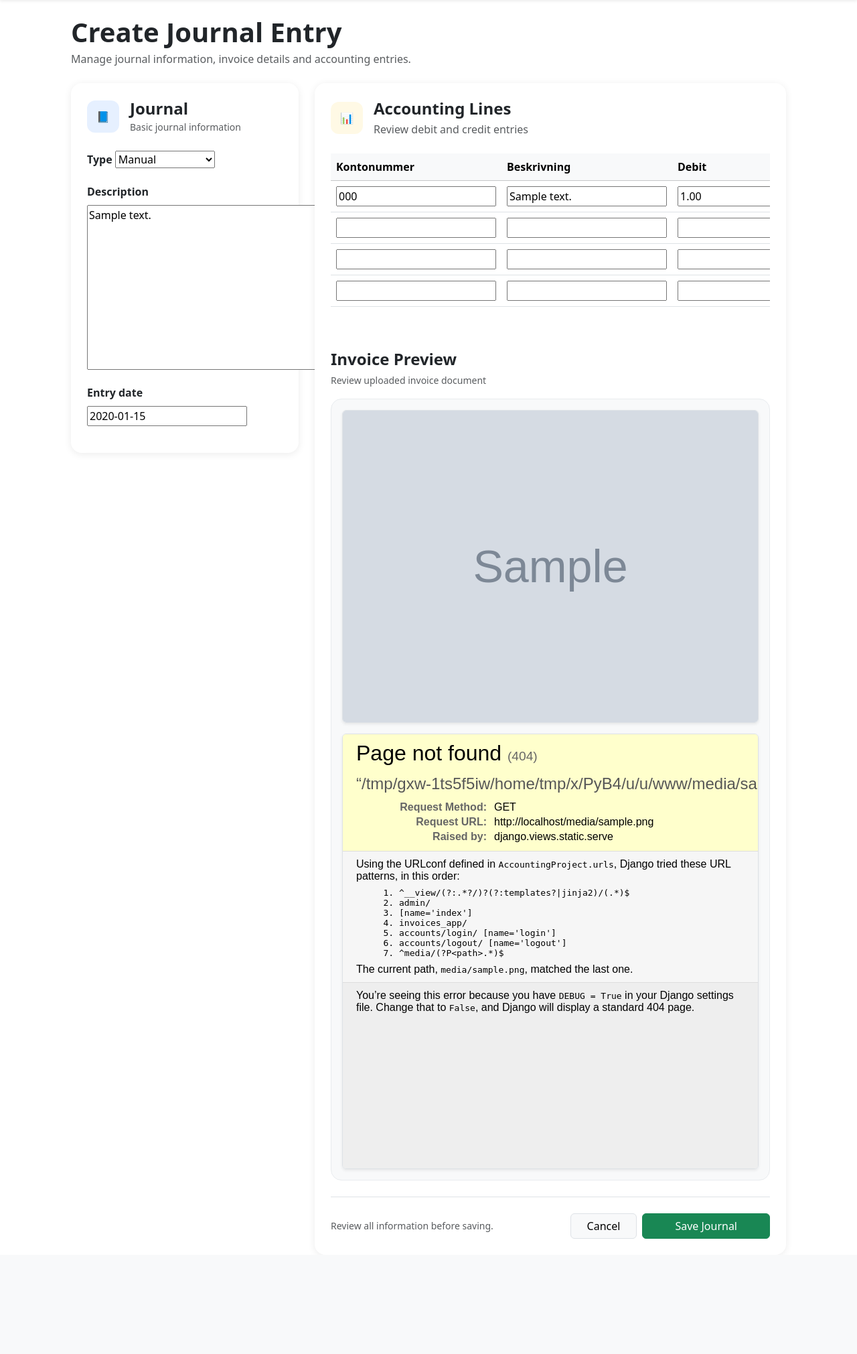
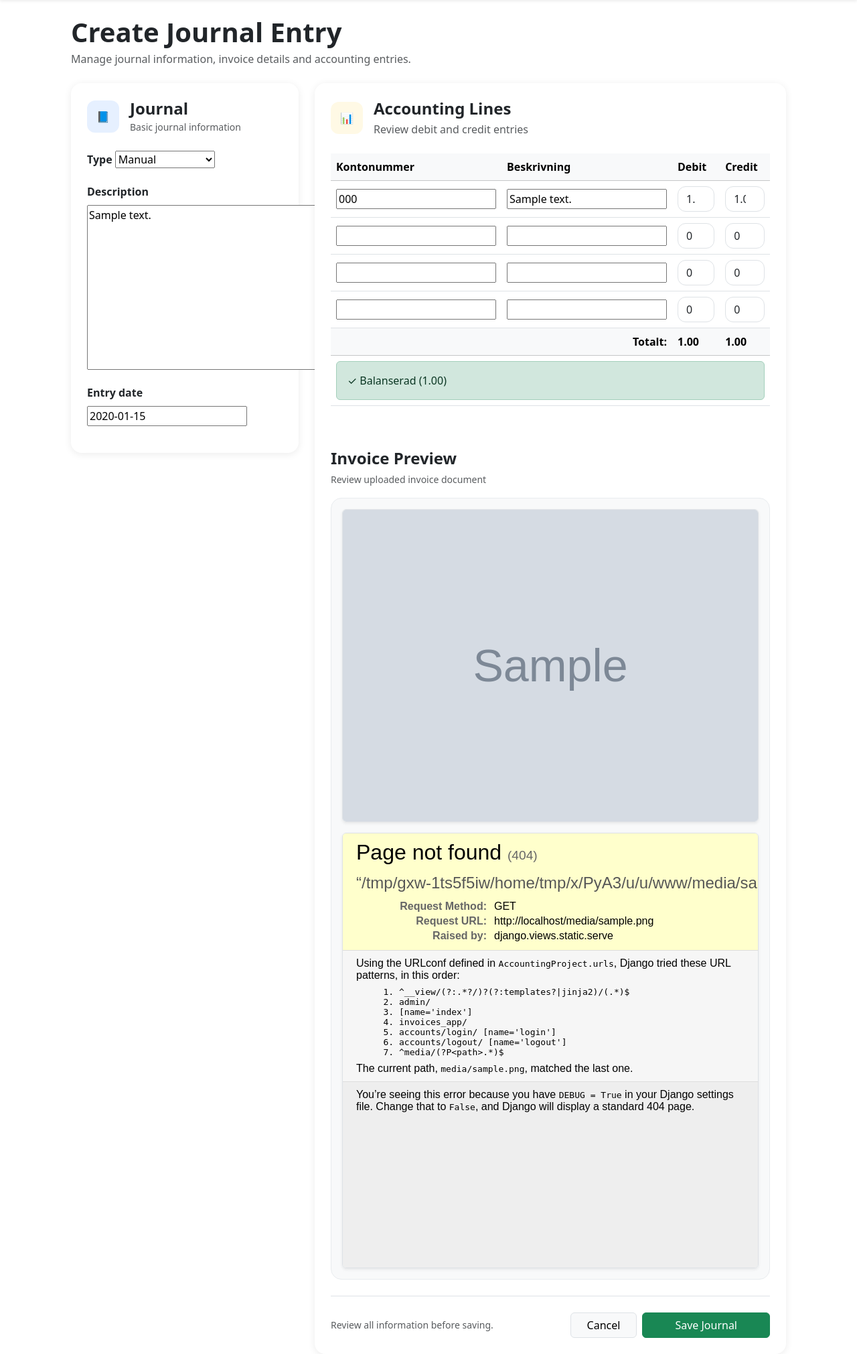
Before and after one commit to almalekbilal85-wq/accounting-ai-invoices, a Django app: page /invoices_app/journals/edit/1/ in a window 1280 px wide. Shown: the part 78-2099 px from the top of the page at 67% size. Before the commit the page ends 1927 px from the top, so only its background shows below. Run offline with Django 5.2, Linux system fonts and the light colour scheme; a user stored in the database is signed in; tables that the repository leaves empty hold one stand-in row (values such as "Sample post"); grey boxes marked "Sample" are stand-in pictures.

Commit message:
Add some features to bookkeeping table

```diff
--- a/invoices_app/forms.py
+++ b/invoices_app/forms.py
@@ -12,13 +12,21 @@ class AccountingLineForm(forms.ModelForm):
         model = AccountingLine
         fields = ["account_number", "description" , "debit", "credit"]
 
+
+
         widgets = {
             "account_number": forms.TextInput(
                 attrs={"class": "account-number-field"}
             ),
             "description": forms.TextInput(
-                attrs={"class": "account-description-field"}
+                attrs={"class": "account-description-field",
+                       "readonly": "readonly",
+                       "tabindex": "-1"}
             ),
+            "debit": forms.NumberInput(attrs={"value": 0,
+                                              "class": "form-control debit-field"}),
+            "credit": forms.NumberInput(attrs={"value": 0,
+                                               "class": "form-control credit-field"}),
         }
 
 AccountingLineFormSet = inlineformset_factory(
--- a/invoices_app/static/invoices_app/css/journal_form.css
+++ b/invoices_app/static/invoices_app/css/journal_form.css
@@ -40,3 +40,8 @@
 .page-header {
     margin-bottom: 1.5rem;
 }
+
+#save-journal-btn:disabled {
+    opacity: 0.5;
+    cursor: not-allowed;
+}
--- a/invoices_app/static/invoices_app/js/journal_form.js
+++ b/invoices_app/static/invoices_app/js/journal_form.js
@@ -192,6 +192,7 @@ document.addEventListener("DOMContentLoaded", function () {
                 });
 
             }
+            updateBalanceTotals()
 
         } catch (error) {
             console.error("AI extraction failed:", error);
@@ -325,3 +326,75 @@ document.addEventListener("DOMContentLoaded", function () {
     });
 
 });
+
+
+// Balanced feature under the table
+function updateBalanceTotals() {
+
+    let debitTotal = 0;
+    let creditTotal = 0;
+
+    document.querySelectorAll(".debit-field")
+        .forEach(field => {
+            debitTotal += parseFloat(field.value) || 0;
+        });
+
+    document.querySelectorAll(".credit-field")
+        .forEach(field => {
+            creditTotal += parseFloat(field.value) || 0;
+        });
+
+    document.getElementById("debit-total")
+        .textContent = debitTotal.toFixed(2);
+
+    document.getElementById("credit-total")
+        .textContent = creditTotal.toFixed(2);
+
+    const status = document.getElementById("balance-status");
+    const saveButton = document.getElementById("save-journal-btn");
+
+    const isBalanced =
+        Math.abs(debitTotal - creditTotal) < 0.01;
+
+    if (isBalanced) {
+
+        status.classList.remove("alert-danger");
+        status.classList.add("alert-success");
+
+        status.textContent =
+            `✓ Balanserad (${debitTotal.toFixed(2)})`;
+
+        saveButton.disabled = false;
+
+    } else {
+
+        status.classList.remove("alert-success");
+        status.classList.add("alert-danger");
+
+        status.textContent =
+            `✗ Differens: ${(debitTotal - creditTotal).toFixed(2)}`;
+
+        saveButton.disabled = true;
+
+    }
+}
+
+document.addEventListener("input", function(event) {
+
+    if (
+        event.target.classList.contains("debit-field") ||
+        event.target.classList.contains("credit-field")
+    ) {
+
+        updateBalanceTotals();
+
+    }
+
+});
+
+
+document.addEventListener("DOMContentLoaded", function () {
+
+    updateBalanceTotals();
+
+});
--- a/invoices_app/views.py
+++ b/invoices_app/views.py
@@ -43,6 +43,24 @@ def upload(request):
 
     return render (request, 'invoices_app/upload_invoices.html', {'form':form, 'text': file_uploaded, 'data': data})
 
+from decimal import Decimal
+
+def is_balanced(formset):
+    debit_total = Decimal("0")
+    credit_total = Decimal("0")
+
+    for form in formset:
+        if not form.cleaned_data:
+            continue
+
+        if form.cleaned_data.get("DELETE"):
+            continue
+
+        debit_total += form.cleaned_data.get("debit") or Decimal("0")
+        credit_total += form.cleaned_data.get("credit") or Decimal("0")
+
+    return debit_total == credit_total
+
 
 @login_required
 def create_journal(request, customer_id):
@@ -56,20 +74,26 @@ def create_journal(request, customer_id):
 
         if journal_form.is_valid() and formset.is_valid():
 
-            journal = journal_form.save(commit=False)
-            journal.customer = customer
-            journal.save()
+            if not is_balanced(formset):
+                journal_form.add_error(
+                    None,
+                    "Verifikationen är inte balanserad."
+                )
+            else:
+                journal = journal_form.save(commit=False)
+                journal.customer = customer
+                journal.save()
 
-            formset.instance = journal
-            formset.save()
+                formset.instance = journal
+                formset.save()
 
-            # ONLY SAVE INVOICE IF TYPE IS INVOICE
-            if journal.type == "invoice" and invoice_form.is_valid():
-                invoice = invoice_form.save(commit=False)
-                invoice.journal = journal
-                invoice.save()
+                # ONLY SAVE INVOICE IF TYPE IS INVOICE
+                if journal.type == "invoice" and invoice_form.is_valid():
+                    invoice = invoice_form.save(commit=False)
+                    invoice.journal = journal
+                    invoice.save()
 
-            return redirect("invoices_app:customer_detail", pk=customer.id)
+                return redirect("invoices_app:customer_detail", pk=customer.id)
 
     else:
         journal_form = JournalForm()
@@ -82,6 +106,7 @@ def create_journal(request, customer_id):
         "invoice_form": invoice_form,
         "customer": customer,
     })
+
 
 @login_required
 def edit_journal(request, journal_id):
@@ -110,25 +135,32 @@ def edit_journal(request, journal_id):
 
         if journal_form.is_valid() and formset.is_valid():
 
-            journal = journal_form.save()
+            if not is_balanced(formset):
+                journal_form.add_error(
+                    None,
+                    "Verifikationen är inte balanserad."
+                )
 
-            formset.instance = journal
-            formset.save()
+            else:
+                journal = journal_form.save()
 
-            # Invoice handling
-            if journal.type == "invoice" and invoice_form.is_valid():
-                invoice = invoice_form.save(commit=False)
-                invoice.journal = journal
-                invoice.save()
+                formset.instance = journal
+                formset.save()
 
-            # Optional: delete invoice if type changed away from invoice
-            elif journal.type != "invoice":
-                journal.invoices.all().delete()
+                # Invoice handling
+                if journal.type == "invoice" and invoice_form.is_valid():
+                    invoice = invoice_form.save(commit=False)
+                    invoice.journal = journal
+                    invoice.save()
 
-            return redirect(
-                "invoices_app:customer_detail",
-                pk=customer.id
-            )
+                # Optional: delete invoice if type changed away from invoice
+                elif journal.type != "invoice":
+                    journal.invoices.all().delete()
+
+                return redirect(
+                    "invoices_app:customer_detail",
+                    pk=customer.id
+                )
 
     else:
         journal_form = JournalForm(instance=journal)
@@ -203,6 +235,7 @@ class JournalDeleteView(LoginRequiredMixin, DeleteView):
 
     model = models.Journal
     success_url = reverse_lazy('invoices_app:customers_list')
+
 ###########################
 
 from django.http import JsonResponse
--- a/templates/invoices_app/journal_form.html
+++ b/templates/invoices_app/journal_form.html
@@ -199,11 +199,11 @@
                                             Beskrivning
                                         </th>
 
-                                        <th style="width:25%;">
+                                        <th style="width:15%;">
                                             Debit
                                         </th>
 
-                                        <th style="width:25%;">
+                                        <th style="width:15%;">
                                             Credit
                                         </th>
                                     </tr>
@@ -265,6 +265,33 @@
                                     {% endfor %}
 
                                 </tbody>
+
+                                <tfoot>
+                                    <tr class="table-light fw-bold">
+                                        <td colspan="2" class="text-end">
+                                            Totalt:
+                                        </td>
+
+                                        <td id="debit-total">
+                                            0.00
+                                        </td>
+
+                                        <td id="credit-total">
+                                            0.00
+                                        </td>
+                                    </tr>
+
+                                    <tr>
+                                        <td colspan="4">
+                                            <div id="balance-status"
+                                                class="alert alert-danger mb-0">
+
+                                                Obalanserad verifikation
+
+                                            </div>
+                                        </td>
+                                    </tr>
+                                </tfoot>
 
                             </table>
 
@@ -338,7 +365,8 @@
                                     </a>
 
                                     <button type="submit"
-                                            class="btn btn-success px-5">
+                                            class="btn btn-success px-5"
+                                            id="save-journal-btn">
                                         Save Journal
                                     </button>
 
```
